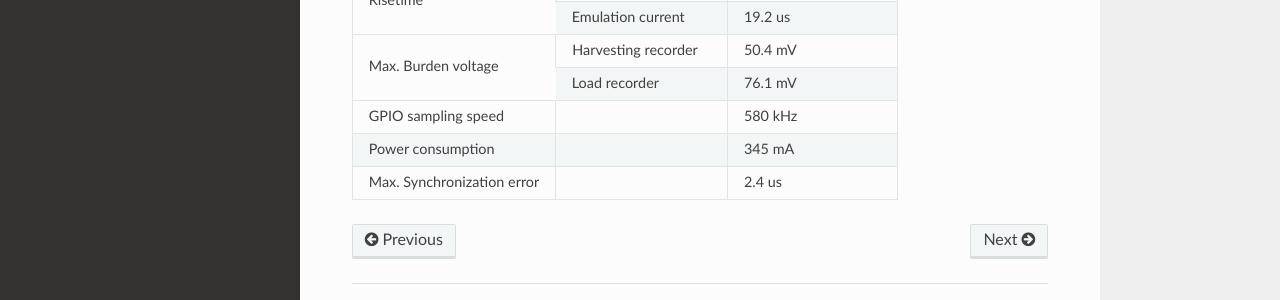
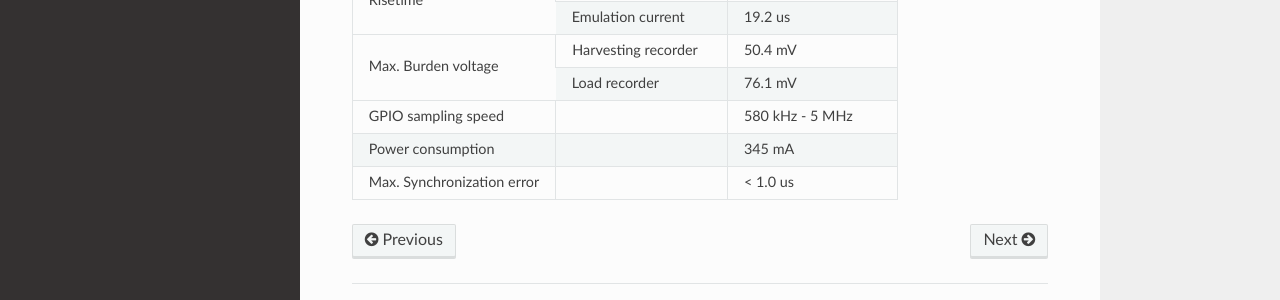
Before and after one commit to geissdoerfer/shepherd, a Sphinx documentation site: the page built from docs/user/performance.rst, in a window 1280 px wide and 1148 px high. Shown: the part 759-1059 px from the top of the window. Built offline with Sphinx 7.4.7 and the Read the Docs theme 2.0.0, drawn with Linux system fonts in a browser that asks for light colours.

Commit message:
update doc

```diff
--- a/docs/user/cli.rst
+++ b/docs/user/cli.rst
@@ -41,7 +41,7 @@ Also, instead of using the inventory file option, we specify hosts and ssh user
 
 .. code-block:: bash
 
-    shepherd-herd -i sheep0,sheep1, -u jane record -l 30 --harvesting-voltage 0.6 -o rec_v_fixed.h5
+    shepherd-herd -i sheep0,sheep1, -u jane record -d 30 --harvesting-voltage 0.6 -o rec_v_fixed.h5
 
 To retrieve the recordings from the shepherd nodes and store them locally on your machine under the `recordings/` directory:
 
--- a/docs/user/getting_started.rst
+++ b/docs/user/getting_started.rst
@@ -23,7 +23,7 @@ For the cape and capelets take a look at the `hardware design files <https://git
 The capelets can easily be soldered by hand.
 The shepherd cape has a large number of small components and we suggest to send it to a PCB fab for assembly.
 
-Place a capacitor of desired capacitry on your storage capelets.
+Place a capacitor of desired capacity on your storage capelets.
 The reference layout offers a choice of three footprints allowing to flexibly choose a suitable capacitor and package.
 
 If you don't have the necessary resource or need assistance with getting the hardware manufactured, get in touch with the developers.
@@ -135,4 +135,4 @@ Further playbooks:
     - ``setup-dev-nfs.yml`` establish a local network file system ``/opt/shepherd-dev`` for the nodes to access
     - ``setup-ext-storage.yml`` will format and automount sd-card to ''/var/shepherd/recordings''
     - ``deploy.yml`` offers faster and easier way to test updates in shepherd-code-base
-    - ``dev_rebuild_pru.yml`` hot-swaps pru-firmware by compiling and flashing without restart
+    - ``dev_rebuild_pru.yml`` hot-swaps pru-firmware (& kernel-module & py-package) by compiling and flashing without restart
--- a/docs/user/performance.rst
+++ b/docs/user/performance.rst
@@ -43,9 +43,9 @@ Some of the values were measured with an early prototype and may not accurately
     +                            +------------------------+----------------------+
     |                            | Load recorder          | 76.1 mV              |
     +----------------------------+------------------------+----------------------+
-    | GPIO sampling speed        |                        | 580 kHz              |
+    | GPIO sampling speed        |                        | 580 kHz - 5 MHz      |
     +----------------------------+------------------------+----------------------+
     | Power consumption          |                        | 345 mA               |
     +----------------------------+------------------------+----------------------+
-    | Max. Synchronization error |                        | 2.4 us               |
+    | Max. Synchronization error |                        | < 1.0 us             |
     +----------------------------+------------------------+----------------------+
```
